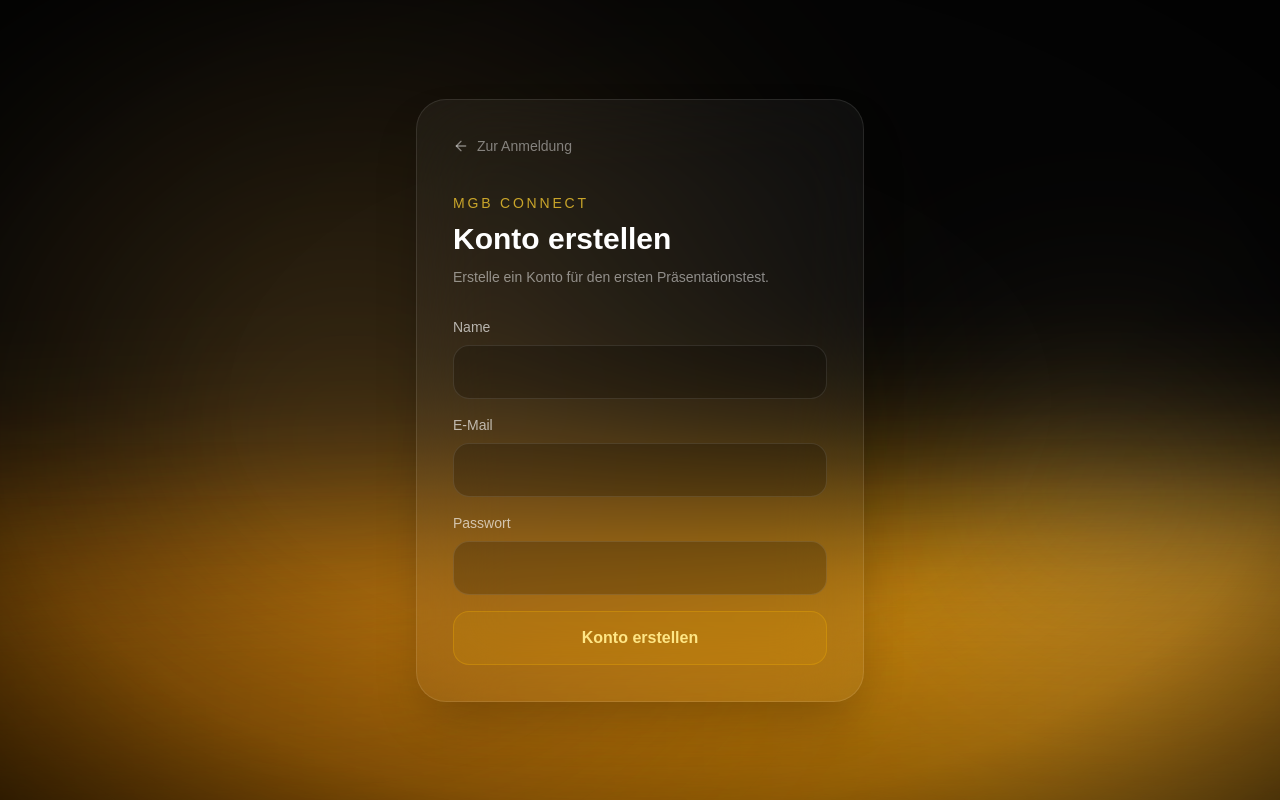
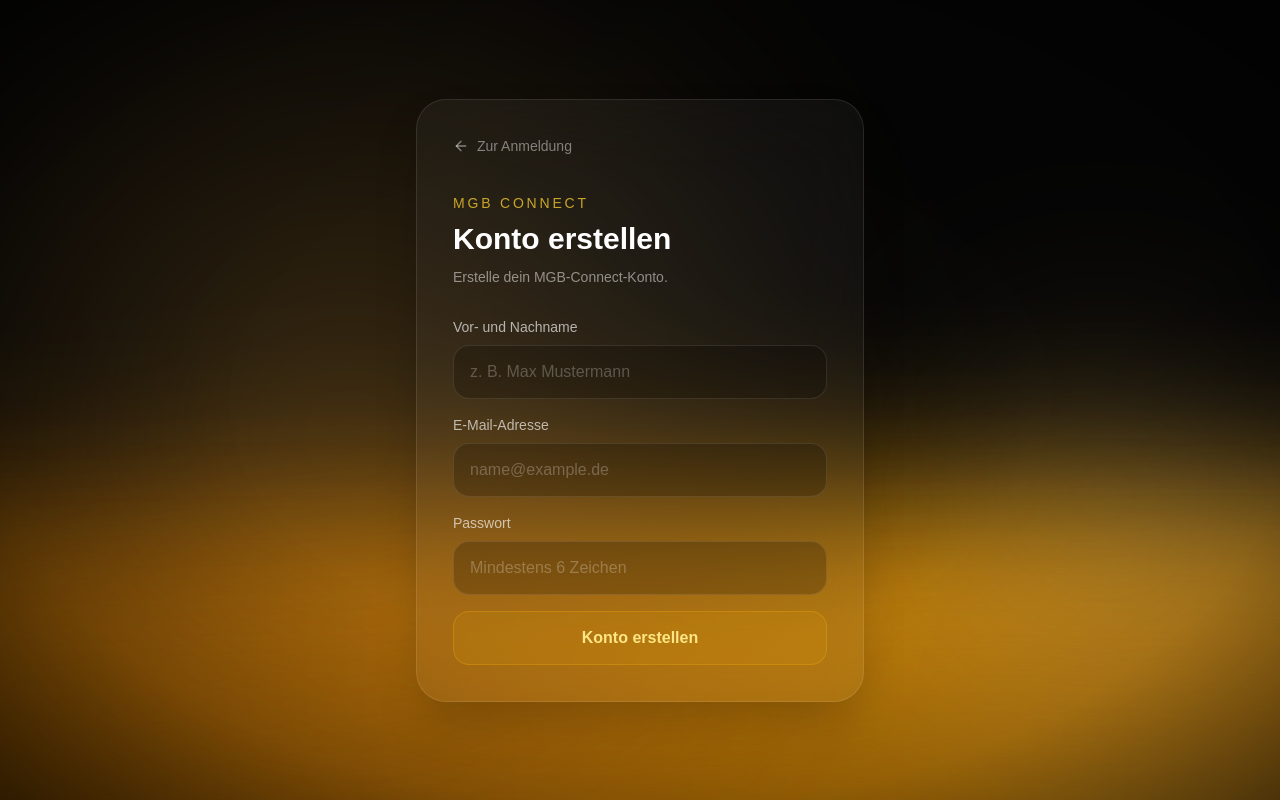
Before and after one commit to alexj050595-crypto/mgb-connect, a Next.js app: page /auth/signup in a window 1280 px wide. Built offline with nearby package versions, Linux system fonts and the light colour scheme; no server answers.

Commit message:
Polish signup form labels and placeholders

```diff
--- a/src/app/auth/signup/page.tsx
+++ b/src/app/auth/signup/page.tsx
@@ -25,9 +25,9 @@
       email,
       password,
       options: {
-         data: { display_name: name },
-        emailRedirectTo:  `${window.location.origin}/auth/callback`,
-     },
+        data: { display_name: name },
+        emailRedirectTo: `${window.location.origin}/auth/callback`,
+      },
     });
 
     if (signupError) {
@@ -52,7 +52,7 @@
         <Link href="/auth/login" className="inline-flex items-center gap-2 text-sm text-white/45 hover:text-white"><ArrowLeft size={16} />Zur Anmeldung</Link>
         <p className="mt-8 text-sm uppercase tracking-[0.2em] text-amber-300/75">MGB Connect</p>
         <h1 className="mt-2 text-3xl font-black text-white">Konto erstellen</h1>
-        <p className="mt-2 text-sm leading-6 text-white/50">Erstelle ein Konto für den ersten Präsentationstest.</p>
+        <p className="mt-2 text-sm leading-6 text-white/50">Erstelle dein MGB-Connect-Konto.</p>
 
         {success ? (
           <div className="mt-7 rounded-2xl border border-emerald-400/15 bg-emerald-400/[0.06] p-5">
@@ -63,9 +63,18 @@
           </div>
         ) : (
           <form onSubmit={handleSubmit} className="mt-7 space-y-4">
-            <label className="block"><span className="mb-2 block text-sm font-medium text-white/65">Name</span><input value={name} onChange={(e) => setName(e.target.value)} required className="w-full rounded-2xl border border-white/10 bg-black/20 px-4 py-3.5 text-white outline-none focus:border-amber-400/30" /></label>
-            <label className="block"><span className="mb-2 block text-sm font-medium text-white/65">E-Mail</span><input value={email} onChange={(e) => setEmail(e.target.value)} type="email" required autoComplete="email" className="w-full rounded-2xl border border-white/10 bg-black/20 px-4 py-3.5 text-white outline-none focus:border-amber-400/30" /></label>
-            <label className="block"><span className="mb-2 block text-sm font-medium text-white/65">Passwort</span><input value={password} onChange={(e) => setPassword(e.target.value)} type="password" minLength={6} required autoComplete="new-password" className="w-full rounded-2xl border border-white/10 bg-black/20 px-4 py-3.5 text-white outline-none focus:border-amber-400/30" /></label>
+            <label className="block">
+              <span className="mb-2 block text-sm font-medium text-white/65">Vor- und Nachname</span>
+              <input value={name} onChange={(e) => setName(e.target.value)} required autoComplete="name" className="w-full rounded-2xl border border-white/10 bg-black/20 px-4 py-3.5 text-white outline-none placeholder:text-white/25 focus:border-amber-400/30" placeholder="z. B. Max Mustermann" />
+            </label>
+            <label className="block">
+              <span className="mb-2 block text-sm font-medium text-white/65">E-Mail-Adresse</span>
+              <input value={email} onChange={(e) => setEmail(e.target.value)} type="email" required autoComplete="email" className="w-full rounded-2xl border border-white/10 bg-black/20 px-4 py-3.5 text-white outline-none placeholder:text-white/25 focus:border-amber-400/30" placeholder="name@example.de" />
+            </label>
+            <label className="block">
+              <span className="mb-2 block text-sm font-medium text-white/65">Passwort</span>
+              <input value={password} onChange={(e) => setPassword(e.target.value)} type="password" minLength={6} required autoComplete="new-password" className="w-full rounded-2xl border border-white/10 bg-black/20 px-4 py-3.5 text-white outline-none placeholder:text-white/25 focus:border-amber-400/30" placeholder="Mindestens 6 Zeichen" />
+            </label>
             {error && <p className="rounded-2xl border border-red-400/15 bg-red-400/[0.06] px-4 py-3 text-sm text-red-200/80">{error}</p>}
             <button disabled={loading} type="submit" className="flex w-full items-center justify-center gap-2 rounded-2xl border border-amber-400/25 bg-amber-400/10 px-5 py-3.5 font-semibold text-amber-200 transition hover:bg-amber-400/15 disabled:opacity-60">{loading ? <Loader2 size={18} className="animate-spin" /> : null}{loading ? "Konto wird erstellt..." : "Konto erstellen"}</button>
           </form>
```
